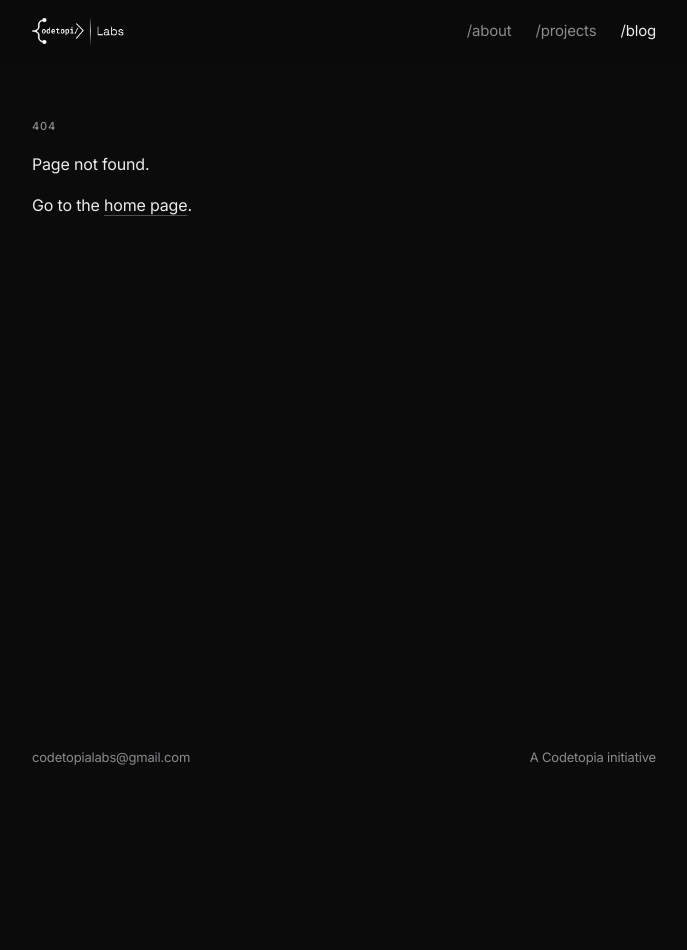
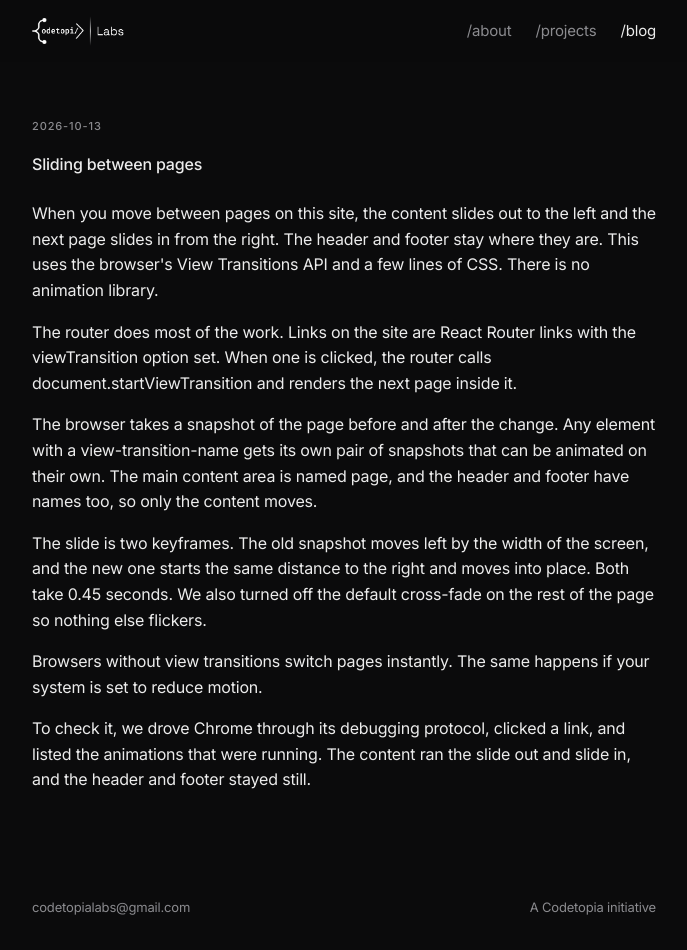
Before and after one commit to codetopialabs/labs, a React (Vite) app: page /blog/sliding-between-pages in a window 1280 px wide. Before the commit this address had no page. Shown: the whole page, without its empty margins (296-983 px from the left). Before the commit the page ends 800 px from the top, so only its background shows below. Built offline with nearby package versions, Linux system fonts and the light colour scheme.

Commit message:
Prepare for Vercel launch
Rewrite all paths to index.html so direct links work on Vercel, add Open
Graph and Twitter card tags with a 1200x630 preview image, add a second
note on the page transitions, and hide the status key until there are at
least three projects.

```diff
--- a/index.html
+++ b/index.html
@@ -7,6 +7,16 @@
     <meta name="viewport" content="width=device-width, initial-scale=1.0" />
     <meta name="description" content="Codetopia Labs is the research and engineering division of Codetopia, based in Ghana." />
     <title>Codetopia Labs</title>
+    <meta property="og:type" content="website" />
+    <meta property="og:site_name" content="Codetopia Labs" />
+    <meta property="og:title" content="Codetopia Labs" />
+    <meta property="og:description" content="The research and engineering division of Codetopia, built in Ghana." />
+    <meta property="og:url" content="https://labs.codetopia.org/" />
+    <meta property="og:image" content="https://labs.codetopia.org/og.png" />
+    <meta property="og:image:width" content="1200" />
+    <meta property="og:image:height" content="630" />
+    <meta property="og:image:alt" content="Codetopia Labs logo and a solved maze on a dark background" />
+    <meta name="twitter:card" content="summary_large_image" />
     <link rel="preconnect" href="https://fonts.googleapis.com" />
     <link rel="preconnect" href="https://fonts.gstatic.com" crossorigin />
     <link href="https://fonts.googleapis.com/css2?family=Inter:opsz,wght@14..32,300..700&display=swap" rel="stylesheet" />
--- a/src/data/posts.ts
+++ b/src/data/posts.ts
@@ -6,6 +6,19 @@ export type Post = {
 }
 
 export const posts: Post[] = [
+  {
+    slug: 'sliding-between-pages',
+    title: 'Sliding between pages',
+    date: '2026-10-13',
+    body: [
+      'When you move between pages on this site, the content slides out to the left and the next page slides in from the right. The header and footer stay where they are. This uses the browser\'s View Transitions API and a few lines of CSS. There is no animation library.',
+      'The router does most of the work. Links on the site are React Router links with the viewTransition option set. When one is clicked, the router calls document.startViewTransition and renders the next page inside it.',
+      'The browser takes a snapshot of the page before and after the change. Any element with a view-transition-name gets its own pair of snapshots that can be animated on their own. The main content area is named page, and the header and footer have names too, so only the content moves.',
+      'The slide is two keyframes. The old snapshot moves left by the width of the screen, and the new one starts the same distance to the right and moves into place. Both take 0.45 seconds. We also turned off the default cross-fade on the rest of the page so nothing else flickers.',
+      'Browsers without view transitions switch pages instantly. The same happens if your system is set to reduce motion.',
+      'To check it, we drove Chrome through its debugging protocol, clicked a link, and listed the animations that were running. The content ran the slide out and slide in, and the header and footer stayed still.',
+    ],
+  },
   {
     slug: 'the-maze',
     title: 'How the home page maze works',
--- a/src/pages/Projects.tsx
+++ b/src/pages/Projects.tsx
@@ -6,7 +6,8 @@ export function Projects() {
     <>
       <title>Projects | Codetopia Labs</title>
       <h1>Projects</h1>
-      <StatusKey />
+      {/* The key only earns its space once there are a few projects to compare. */}
+      {projects.length >= 3 && <StatusKey />}
       <ProjectList items={projects} />
     </>
   )
```
Also changed, not shown: public/og.png (added), vercel.json (added), 1 other file (tests, documents, lock files or other folders).
